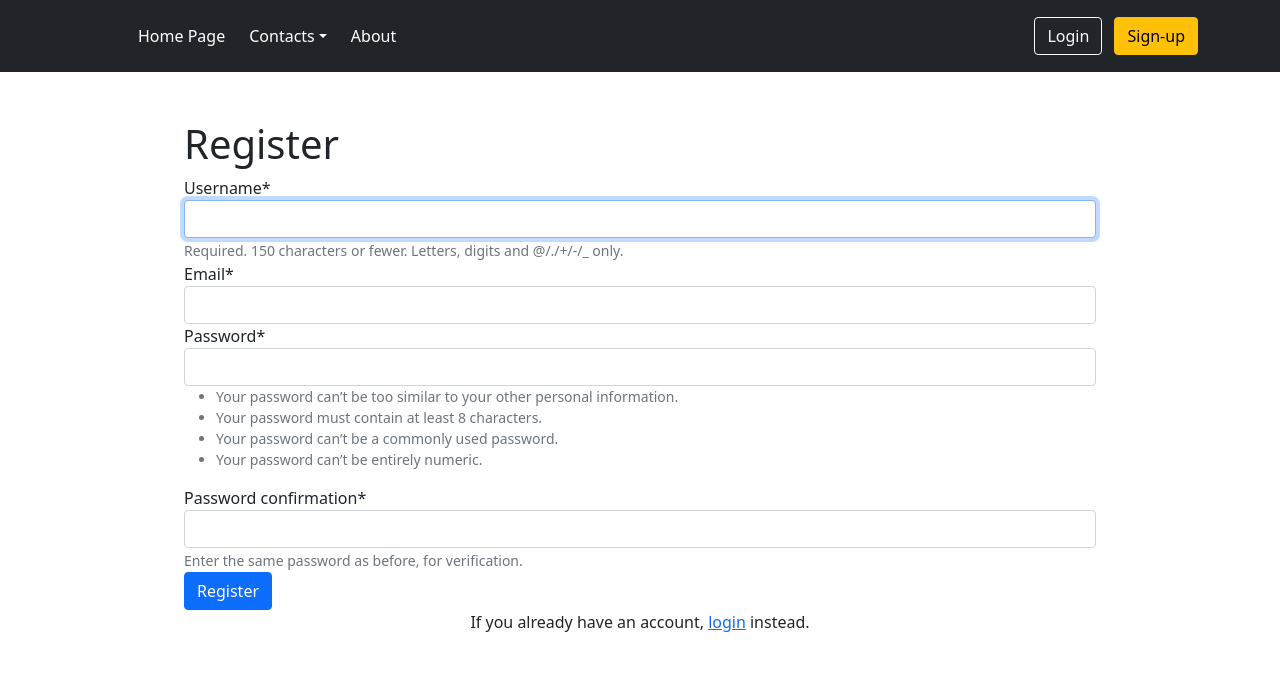
After one commit to yevhenii-khokhlov/my-first-blog, a Django app: page /register/ in a window 1280 px wide. The commit adds this page. Shown: the top 697 px of the page. Run offline with Django 3.2, Linux system fonts and the light colour scheme; some libraries are stand-ins or nearby versions.

Commit message:
додані сторінки логін, логаут та регістрація

```diff
--- a/blog/forms.py
+++ b/blog/forms.py
@@ -1,6 +1,23 @@
 from django import forms
+from django.contrib.auth.models import User
+from django.contrib.auth.forms import UserCreationForm
 
 from .models import Post, Comment
+
+
+class SignUpUserForm(UserCreationForm):
+    email = forms.EmailField(required=True)
+
+    class Meta:
+        model = User
+        fields = ("username", "email", "password1", "password2")
+
+    def save(self, commit=True):
+        user = super(SignUpUserForm, self).save(commit=False)
+        user.email = self.cleaned_data['email']
+        if commit:
+            user.save()
+        return user
 
 
 class PostForm(forms.ModelForm):
--- a/blog/templates/blog/base.html
+++ b/blog/templates/blog/base.html
@@ -46,10 +46,10 @@
 
                 <div class="text-end">
                     {% if user.is_authenticated %}
-                        <button type="button" class="btn btn-outline-light me-2">Logout</button>
+                        <a href="{% url "logout" %}" class="btn btn-outline-light me-2">Logout</a>
                     {% else %}
-                        <button type="button" class="btn btn-outline-light me-2">Login</button>
-                        <button type="button" class="btn btn-warning">Sign-up</button>
+                        <a href="{% url "login" %}" class="btn btn-outline-light me-2">Login</a>
+                        <a href="{% url "register" %}" class="btn btn-warning">Sign-up</a>
                     {% endif %}
                 </div>
             </div>
--- /dev/null
+++ b/blog/templates/blog/sign_up.html
@@ -0,0 +1,18 @@
+{% extends 'blog/base.html' %}
+
+{% block content %}
+
+{% load crispy_forms_tags %}
+
+<!--Register-->
+<div class="container py-5">
+	<h1>Register</h1>
+	<form method="POST">
+		{% csrf_token %}
+		{{ register_form|crispy }}
+		<button class="btn btn-primary" type="submit">Register</button>
+	</form>
+	<p class="text-center">If you already have an account, <a href="{%  url 'login' %}">login</a> instead.</p>
+</div>
+
+{% endblock %}
--- a/blog/urls.py
+++ b/blog/urls.py
@@ -12,4 +12,7 @@ urlpatterns = [
     path('post/<int:pk>/edit/', views.post_edit, name='post-edit'),
     path('post/<int:post_id>/comment/new/', views.CommentNewView.as_view(), name='comment-new'),
     path('about/', views.about, name='about'),
+    path("register/", views.register_request, name="register"),
+    path("login/", views.login_request, name="login"),
+    path("logout/", views.logout_request, name="logout"),
 ]
--- a/blog/views.py
+++ b/blog/views.py
@@ -5,30 +5,47 @@ from django.views import generic
 from django.http import HttpResponseRedirect
 from django.views.generic.edit import CreateView
 from django.db.models import Prefetch
+from django.contrib.auth import login, logout, authenticate
+from django.contrib import messages
+from django.contrib.auth.forms import AuthenticationForm
 
 from .models import Post, Comment
-from .forms import PostForm
+from .forms import PostForm, SignUpUserForm
 
 
-class PostList(generic.TemplateView):
-    template_name = "blog/post_list.html"
-
-    def get_context_data(self, **kwargs):
-        context = super().get_context_data(**kwargs)
-        context["posts"] = Post.objects.all().prefetch_related("comments").order_by('-created_date')
-        return context
+# TODO: дебажити логін та регістрацію
+def register_request(request):
+    if request.method == "POST":
+        form = SignUpUserForm(request.POST)
+        if form.is_valid():
+            user = form.save()
+            login(request, user)
+            return redirect("post-list")
+        messages.error(request, "Unsuccessful registration. Invalid information.")
+    form = SignUpUserForm
+    return render(request=request, template_name="blog/sign_up.html", context={"register_form": form})
 
 
-class PostDetailView(generic.DetailView):
-    model = Post
-    template_name = "blog/post_detail.html"
-    context_object_name = "post"
+def login_request(request):
+    if request.method == "POST":
+        form = AuthenticationForm(request, data=request.POST)
+        if form.is_valid():
+            username = form.cleaned_data.get('username')
+            password = form.cleaned_data.get('password')
+            user = authenticate(username=username, password=password)
+            if user is not None:
+                login(request, user)
+                return redirect("post-list")
+            messages.error(request, "Invalid username or password.")
+        messages.error(request, "Invalid username or password.")
+    form = AuthenticationForm()
+    return render(request=request, template_name="blog/login.html", context={"login_form": form})
 
-    def get_queryset(self, **kwargs):
-        post_id = self.kwargs['pk']
-        queryset = Post.objects.filter(id=post_id)\
-            .prefetch_related(Prefetch("comments", queryset=Comment.objects.order_by('-created_date')))
-        return queryset
+
+@login_required()
+def logout_request(request):
+    logout(request)
+    return redirect("post-list")
 
 
 @login_required()
@@ -62,6 +79,31 @@ def post_edit(request, pk):
     return render(request, 'blog/post_edit.html', {'form': form})
 
 
+def about(request):
+    return render(request, 'blog/about.html', {})
+
+
+class PostList(generic.TemplateView):
+    template_name = "blog/post_list.html"
+
+    def get_context_data(self, **kwargs):
+        context = super().get_context_data(**kwargs)
+        context["posts"] = Post.objects.all().prefetch_related("comments").order_by('-created_date')
+        return context
+
+
+class PostDetailView(generic.DetailView):
+    model = Post
+    template_name = "blog/post_detail.html"
+    context_object_name = "post"
+
+    def get_queryset(self, **kwargs):
+        post_id = self.kwargs['pk']
+        queryset = Post.objects.filter(id=post_id) \
+            .prefetch_related(Prefetch("comments", queryset=Comment.objects.order_by('-created_date')))
+        return queryset
+
+
 class CommentNewView(CreateView):
     model = Comment
     template_name = 'blog/new_comment.html'
@@ -74,7 +116,4 @@ class CommentNewView(CreateView):
         comment.post_id = post_id
         comment.save()
         return HttpResponseRedirect('/')
-
-
-def about(request):
-    return render(request, 'blog/about.html', {})
+    # TODO: комментарі доступні лише зареєстрованим користувачам
--- a/mysite/settings.py
+++ b/mysite/settings.py
@@ -23,8 +23,11 @@ INSTALLED_APPS = [
     'django.contrib.sessions',
     'django.contrib.messages',
     'django.contrib.staticfiles',
-    'blog'
+    'crispy_forms',
+    'blog',
 ]
+
+CRISPY_TEMPLATE_PACK = 'bootstrap4'
 
 MIDDLEWARE = [
     'django.middleware.security.SecurityMiddleware',
```
Also changed, not shown: blog/templates/blog/login.html (added, +18 -0 lines).
